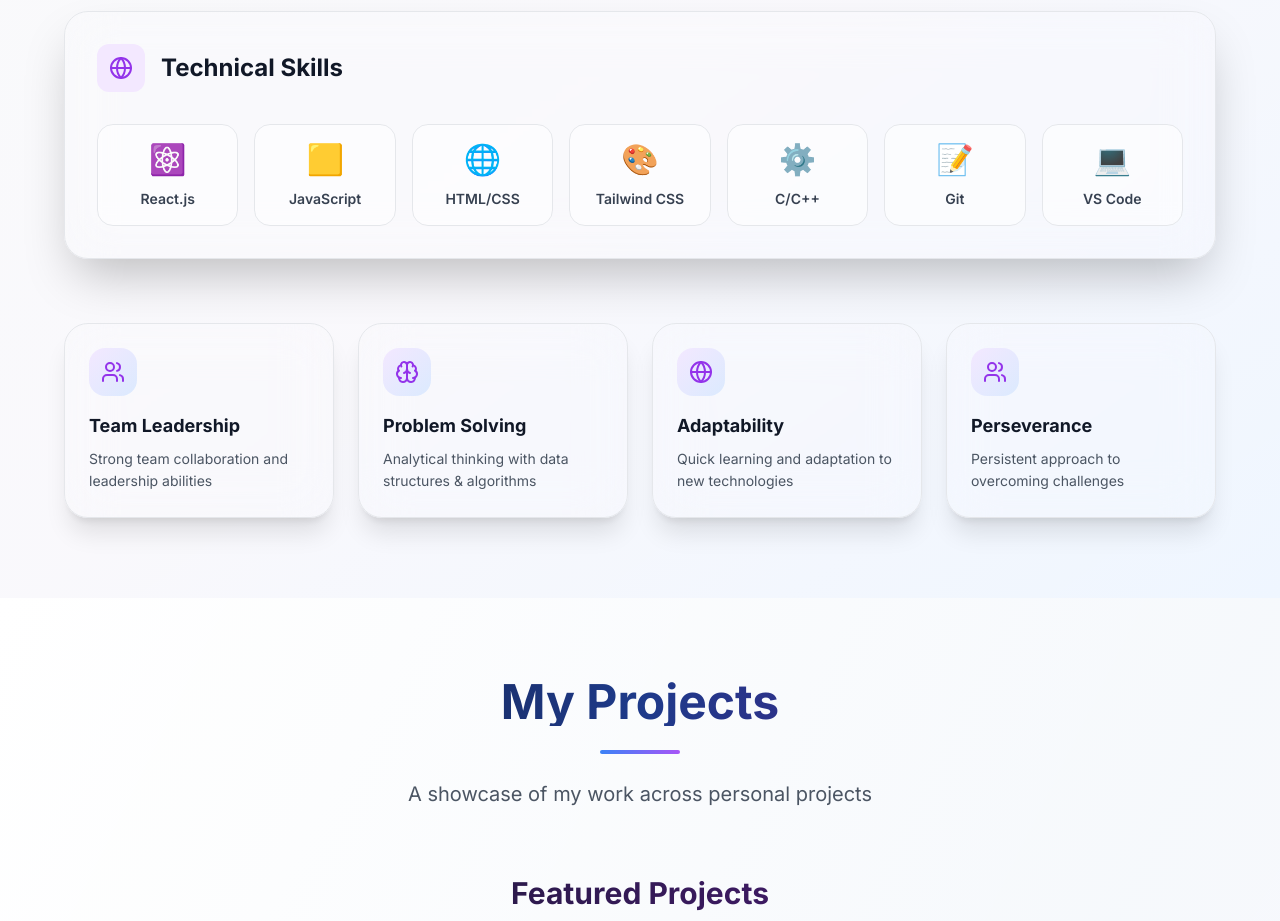
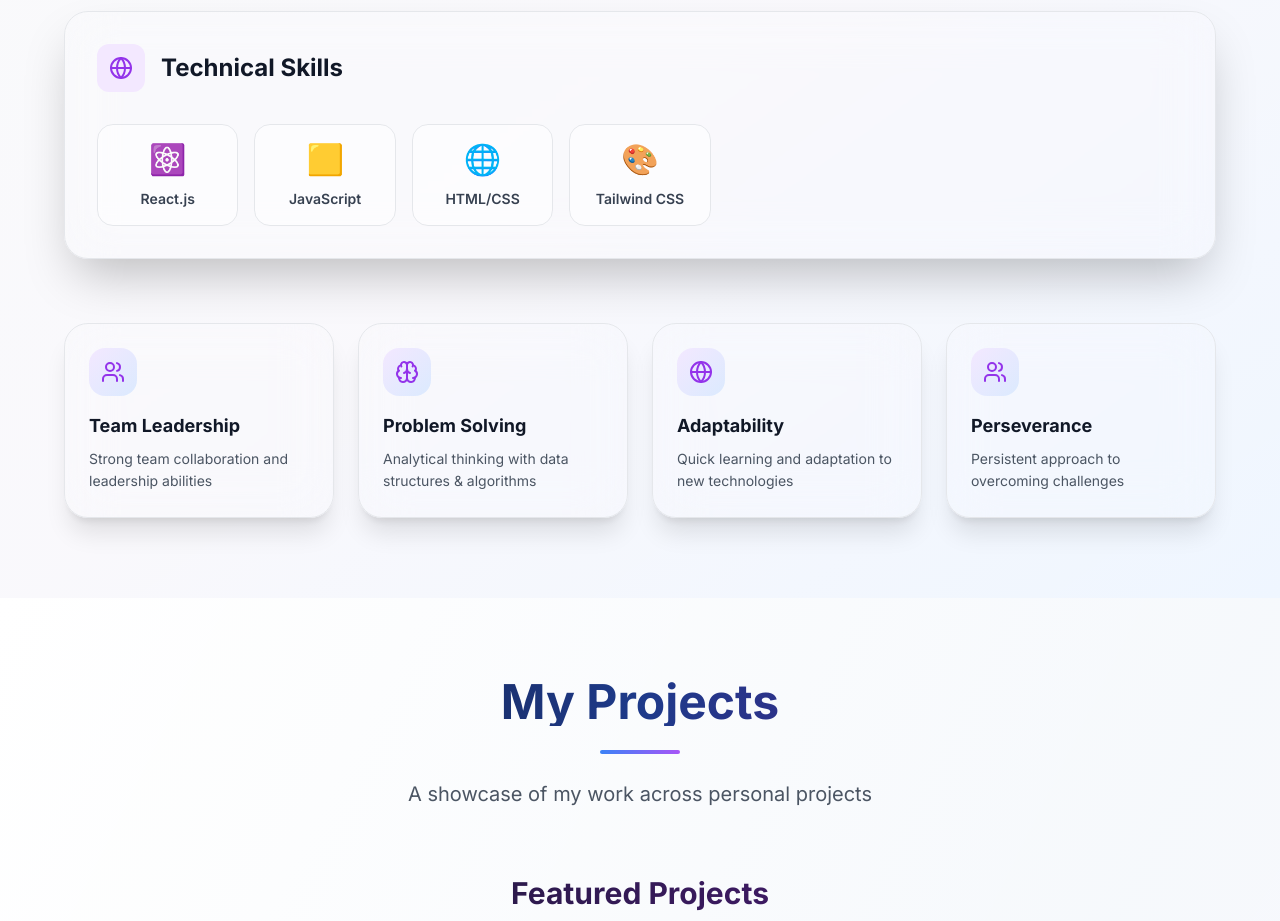
Before and after one commit to siddharthsharma983/my-Portfolio, a React (Vite) app: page / in a window 1280 px wide. Shown: the part 2120-3041 px from the top of the page. Built offline with nearby package versions, Linux system fonts and the light colour scheme.

Commit message:
Remove skills: C/C++, Git, and VS Code
Removed C/C++, Git, and VS Code from skills list.

```diff
--- a/src/components/Skills.jsx
+++ b/src/components/Skills.jsx
@@ -31,9 +31,6 @@ const Skills = () => {
     { name: "JavaScript", icon: "🟨" },
     { name: "HTML/CSS", icon: "🌐" },
     { name: "Tailwind CSS", icon: "🎨" },
-    { name: "C/C++", icon: "⚙️" },
-    { name: "Git", icon: "📝" },
-    { name: "VS Code", icon: "💻" },
   ];
 
   const softSkills = [
```
